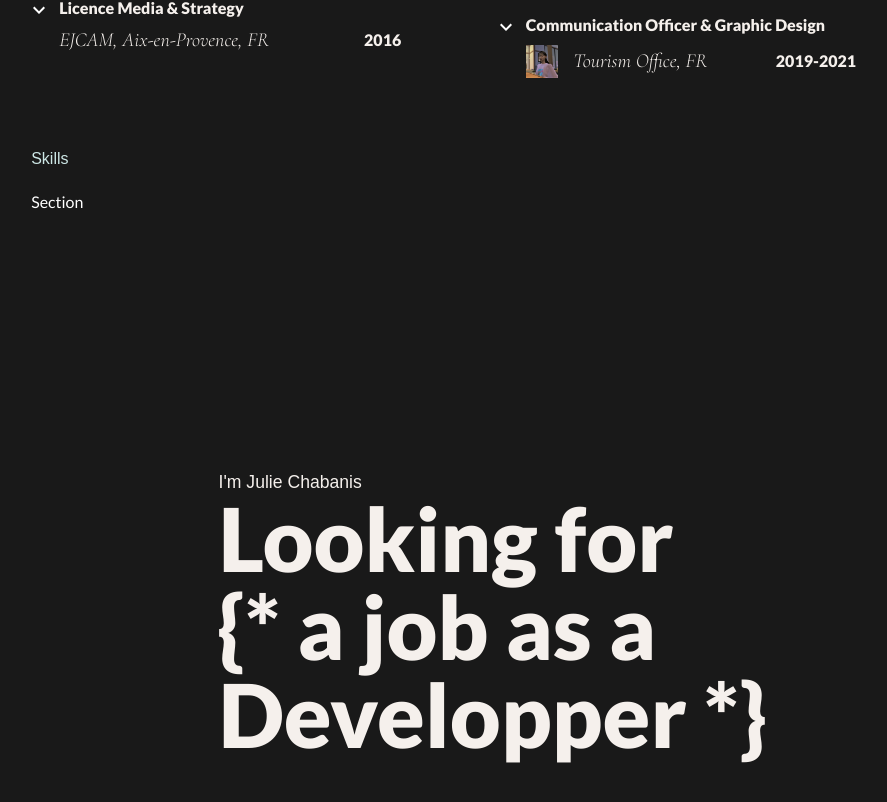
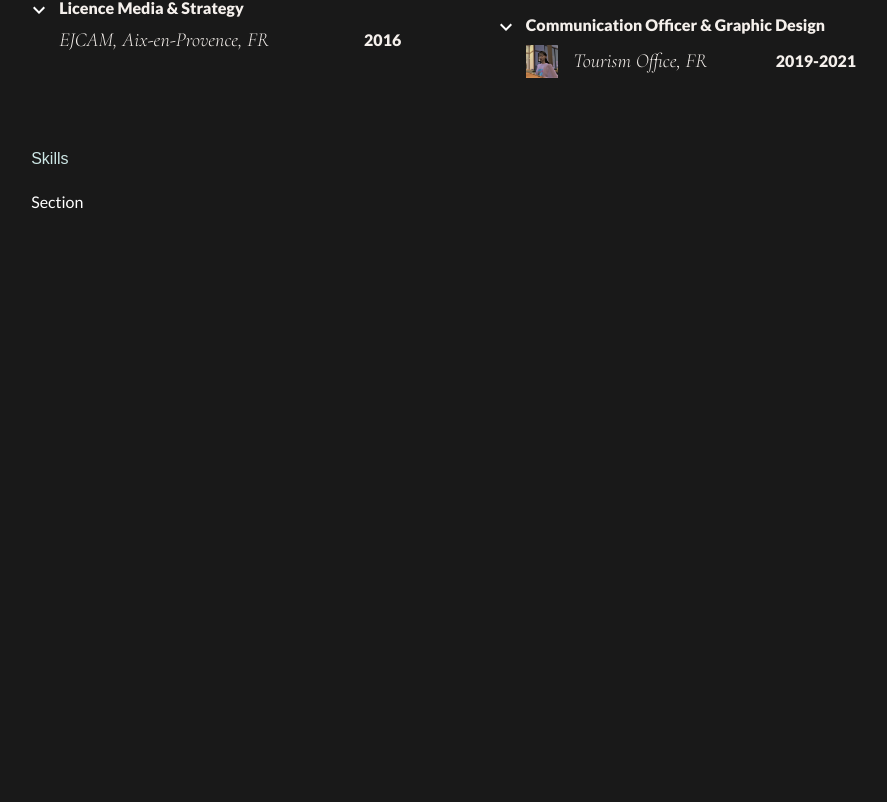
Before and after one commit to JulieChabanis/MinimalPortfolio, a React (Create React App) app: page / in a window 1280 px wide. Shown: the part 2204-3006 px from the top of the page, without its empty margins (148-1035 px from the left). Built offline with nearby package versions, Linux system fonts and the light colour scheme; a web font is replaced by a local one.

Commit message:
add Portfolio Section

```diff
--- a/src/components/Home/Home.jsx
+++ b/src/components/Home/Home.jsx
@@ -1,14 +1,17 @@
+import styles from "./Home.module.css";
+import React, { useRef } from 'react'
+import { Box } from "@mui/system";
+
 import HeroPage from "./HeroPage/HeroPage";
 import About from "./About/About";
 import Resume from "./Resume/Resume";
-import styles from "./Home.module.css";
-import React, { useRef } from 'react'
-import { Box } from "@mui/system";
+import Portfolio from "./Portfolio/Portfolio";
 
 const Home = () => {
   const heropageRef = useRef();
   const aboutRef = useRef();
   const ResumeRef = useRef();
+  const PortfolioRef = useRef();
 
   return (
     <Box className={styles.mainHome}>
@@ -16,7 +19,7 @@ const Home = () => {
       />
       <About ref={aboutRef} />
       <Resume ref={ResumeRef} />
-      <HeroPage ref={heropageRef}
+      <Portfolio ref={PortfolioRef}
       />
     </Box>
   )
--- /dev/null
+++ b/src/components/Home/Portfolio/Portfolio.jsx
@@ -0,0 +1,39 @@
+import { Box, useTheme } from '@mui/material'
+import React, { forwardRef, useEffect, useRef } from 'react'
+import styles from './Portfolio.module.css'
+
+import PaddingResizeSection from '../../hooks/PaddingResizeSection';
+
+const Portfolio = forwardRef (() => {
+  const theme = useTheme();
+  const parallaxRef = useRef(null);
+
+  useEffect(() => {
+    const handleScroll = () => {
+      const scrollY = window.scrollY;
+      const elementTop = parallaxRef.current.offsetTop;
+      const distance = scrollY - elementTop;
+      const baseVelocity = 2; //  help : 2=leftToRight, -2=Right to left
+      const moveBy = baseVelocity * distance;
+      parallaxRef.current.style.transform = `translateX(${moveBy}px)`;
+    };
+
+    window.addEventListener("scroll", handleScroll);
+
+    return () => {
+      window.removeEventListener("scroll", handleScroll);
+    };
+  }, []);
+
+  return (
+    <Box id="portfolio-section" className={styles.mainPortfolioSection} sx={{ padding: PaddingResizeSection()}}>
+    <Box sx={{ fontSize: theme.typography.h8, marginBottom: "2.2rem" }}>
+      <Box className={styles.titleSection} ref={parallaxRef}>
+         {'• Portfolio'}
+        </Box>
+    </Box>
+    </Box>
+  )
+})
+
+export default Portfolio;
--- /dev/null
+++ b/src/components/Home/Portfolio/Portfolio.module.css
@@ -0,0 +1,9 @@
+.titleSection {
+  padding-top: 6rem;
+}
+
+.mainPortfolioSection {
+  display: flex;
+  flex-direction: column;
+  height: 100vh;
+}
--- a/src/components/Home/Resume/Resume.jsx
+++ b/src/components/Home/Resume/Resume.jsx
@@ -7,7 +7,7 @@ import EducationSection from "./EducationSection/EducationSection";
 import WorkTimelineSection from "./WorkTimelineSection/WorkTimelineSection";
 import SkillsSection from "./Skills/SkillsSection";
 
-import { ParallaxSectionSubtitle } from "../../Effects/ParallaxSectionTitle/ParallaxSectionTitle";
+// import { ParallaxSectionSubtitle } from "../../Effects/ParallaxSectionTitle/ParallaxSectionTitle";
 import PaddingResizeSection from "../../hooks/PaddingResizeSection";
 import SmoothScroll from "../../hooks/SmoothScroll";
 
--- a/src/components/global/Navbar/Navbar.jsx
+++ b/src/components/global/Navbar/Navbar.jsx
@@ -80,14 +80,14 @@ const NavBar = () => {
               </motion.div>
               <motion.div whileHover={{ scale: 1.1 }} whileTap={{ scale: 0.9 }}>
                 <ListItem>
-                  <Link to="portfolio" smooth={true} duration={200} className={styles.navLink}>
+                  <Link to="portfolio-section" smooth={true} duration={200} className={styles.navLink}>
                     <ListItemText sx={{ fontSize: theme.typography.h7}}>Portfolio</ListItemText>
                   </Link>
                 </ListItem>
               </motion.div>
               <motion.div whileHover={{ scale: 1.1 }} whileTap={{ scale: 0.9 }}>
                 <ListItem>
-                  <Link to="contact" smooth={true} duration={200} className={styles.navLink}>
+                  <Link to="contact-section" smooth={true} duration={200} className={styles.navLink}>
                     <ListItemText sx={{ fontSize: theme.typography.h7}}>Contact</ListItemText>
                   </Link>
                 </ListItem>
--- a/src/components/global/Navbar/SwipeableDrawerMenu.jsx
+++ b/src/components/global/Navbar/SwipeableDrawerMenu.jsx
@@ -54,13 +54,13 @@ const SwipeableDrawerMenu = ({ menuOpen, handleMenuClose }) => {
       </ListItem>
 
       <ListItem>
-        <Link to="portfolio" smooth={true} duration={200} className={styles.navSwipeableLink}>
+        <Link to="portfolio-section" smooth={true} duration={200} className={styles.navSwipeableLink}>
           <ListItemText className={styles.listItemText} sx={{ fontSize: theme.typography.h7}}>Portfolio</ListItemText>
         </Link>
       </ListItem>
 
       <ListItem>
-        <Link to="contact" smooth={true} duration={200} className={styles.navSwipeableLink}>
+        <Link to="contact-section" smooth={true} duration={200} className={styles.navSwipeableLink}>
           <ListItemText  className={styles.listItemText}  sx={{fontSize: theme.typography.h7}}>Contact</ListItemText>
         </Link>
       </ListItem>
```
